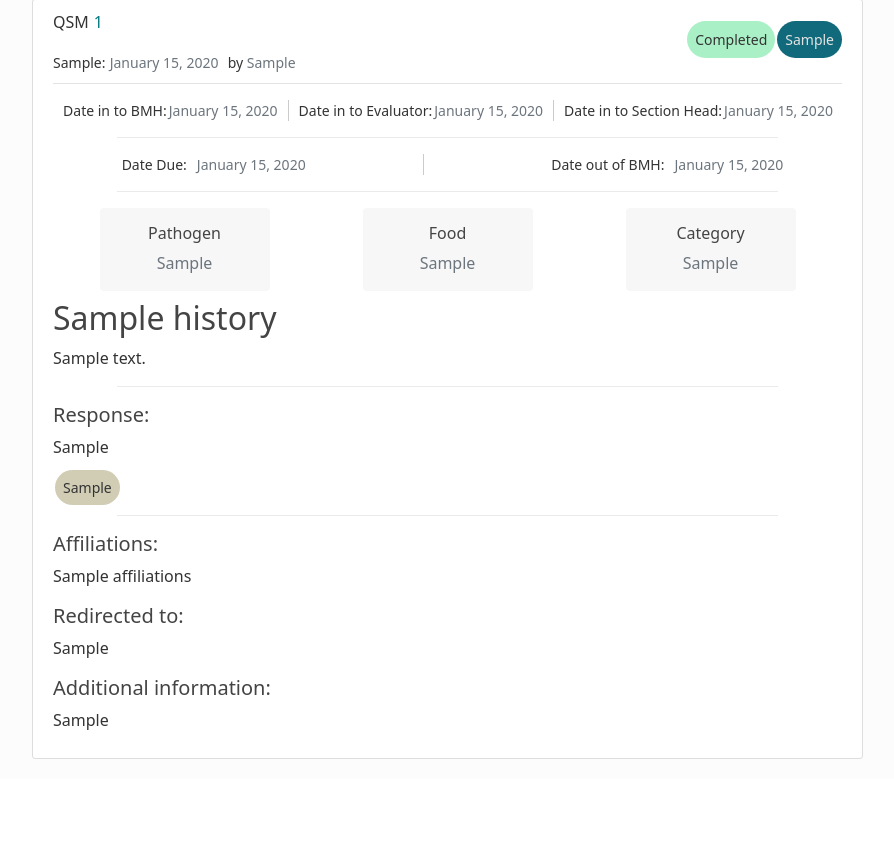
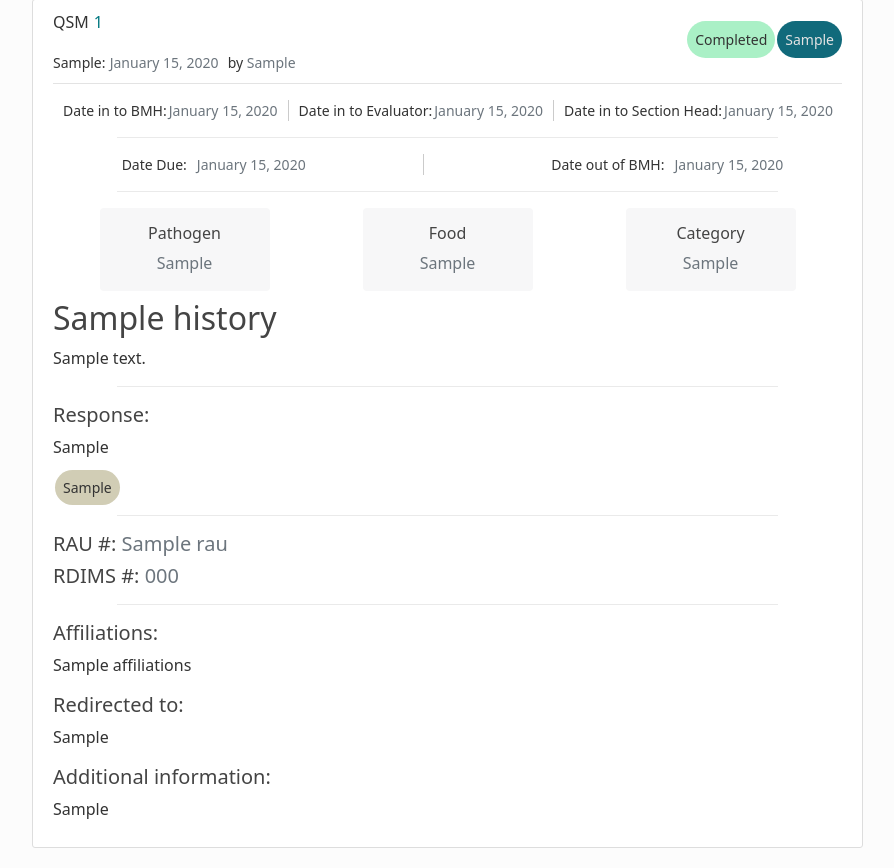
Before and after one commit to BFSSI-Bioinformatics-Lab/cqt_customer_query_tool, a Django app: template query/templates/Query/history_detail.html in a window 1280 px wide. Shown: the part 81-949 px from the top of the page, without its empty margins (50-944 px from the left). Before the commit the page ends 840 px from the top, so only its background shows below. Run offline with Django 4.2, Linux system fonts and the light colour scheme; the template is opened without the code that fills it: most values are stand-ins (such as "Sample title", 1, 10 or a date in 2020); some libraries are stand-ins or nearby versions.

Commit message:
history_detail added rau and rdims #

```diff
--- a/query/templates/Query/history_detail.html
+++ b/query/templates/Query/history_detail.html
@@ -128,6 +128,13 @@
 
       <hr style="margin: 1rem 4rem; opacity: 0.10;">
 
+      <h5>RAU #: <span class="text-secondary">{{ history.rau }}</span> </h5>
+{#      <p class="article-content" style="overflow: auto;">{{ query.rau }}</p>#}
+
+      <h5>RDIMS #: <span class="text-secondary">{{ history.number_RDIMS }}</span></h5>
+{#      <p class="article-content" style="overflow: auto;">{{ query.number_RDIMS }}</p>#}
+      <hr style="margin: 1rem 4rem; opacity: 0.10;">
+
       <h5>Affiliations:</h5>
       <p class="article-content" style="overflow: auto;">{{ history.affiliations }}</p>
 
```
